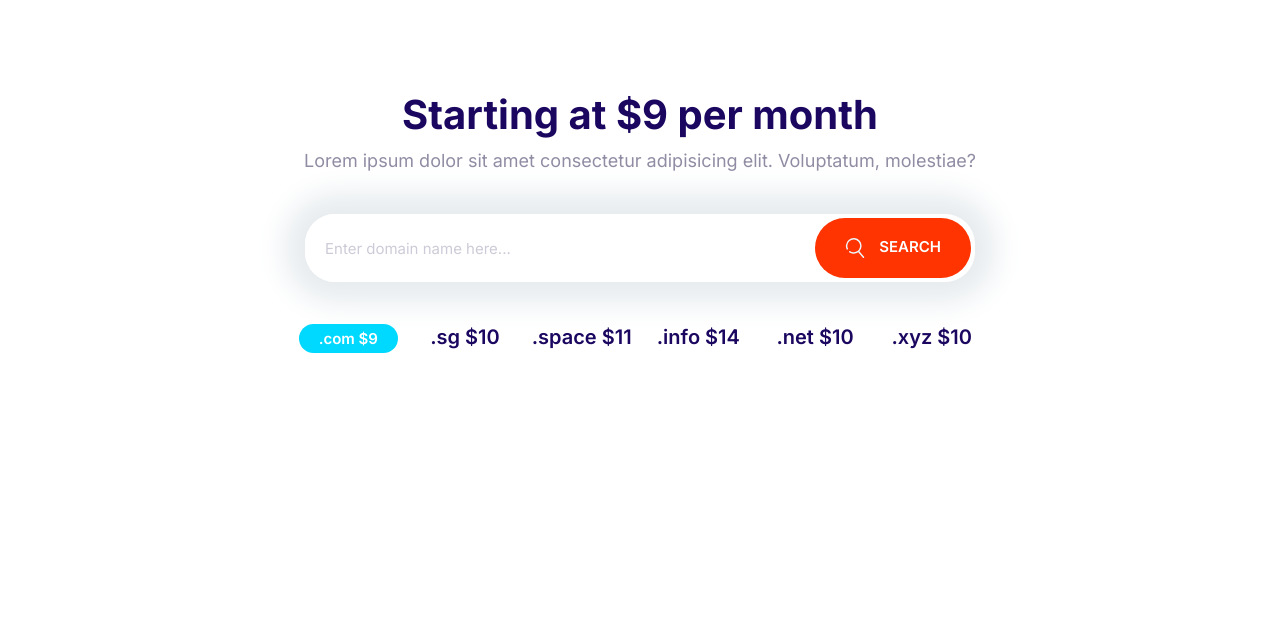
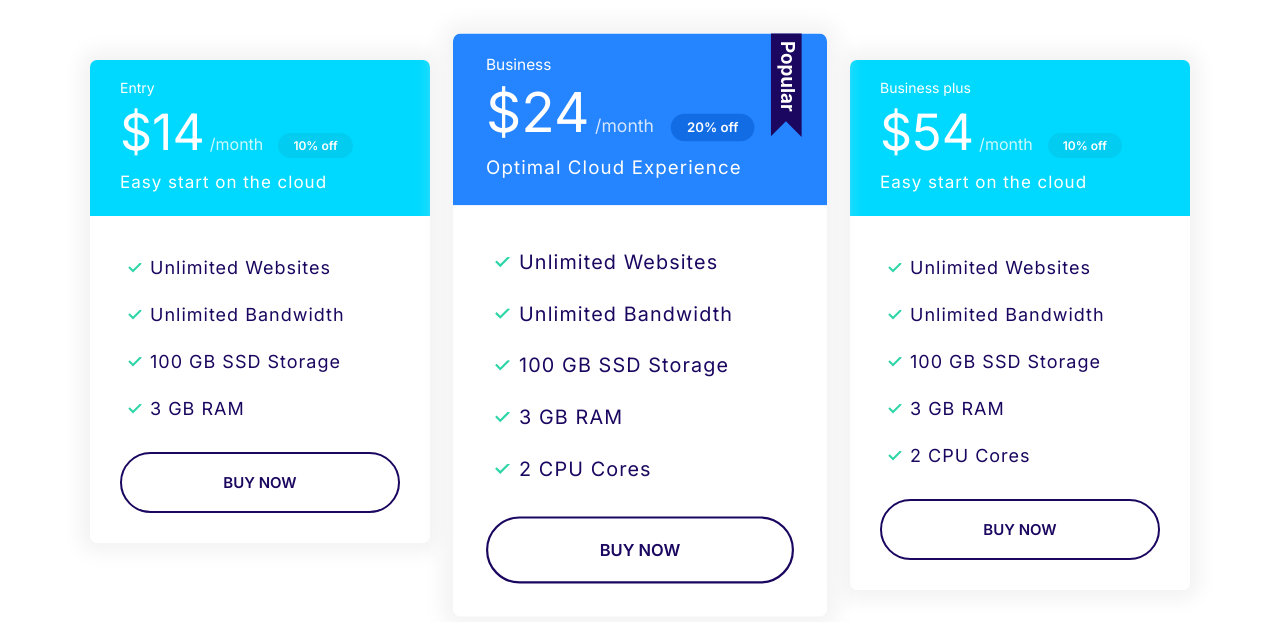
Before and after one commit to Minic246/course, a plain HTML site: page index.html in a window 1280 px wide. Drawn offline with Linux system fonts and the light colour scheme.

Commit message:
build plan block component

```diff
--- a/CSS/styles.css
+++ b/CSS/styles.css
@@ -334,11 +334,19 @@ a {
   color: #fff;
 }
 
+.card--primary .badge--primary {
+  background: #126de4;
+}
+
 .card--secondary .badge--secondary {
   background: #02cdf1;
 }
 
 /* Plans */
+.plan {
+  transition: transform 0.2s ease-out;
+}
+
 .plan__name {
   color: #fff;
   font-size: 2.4rem;
@@ -369,6 +377,10 @@ a {
   margin-bottom: 2rem;
 }
 
+.plan--popular {
+  transform: scale(1.1);
+}
+
 .plan--popular .card__header {
   position: relative;
 }
@@ -380,6 +392,14 @@ a {
   position: absolute;
   top: -6px;
   right: 5%;
+}
+
+.plan:hover {
+  transform: scale(1.05);
+}
+
+.plan--popular:hover {
+  transform: scale(1.15);
 }
 
 @media screen and (min-width: 1024px) {
@@ -738,3 +758,13 @@ a {
     grid-template-columns: repeat(auto-fit, minmax(10rem, 1fr));
   }
 }
+
+/* Plans Block */
+.block-plans .grid {
+  gap: 8rem 4rem;
+}
+
+.block-plans .card {
+  max-width: 500px;
+  margin: 0 auto;
+}
--- a/index.html
+++ b/index.html
@@ -13,35 +13,71 @@
     <link rel="stylesheet" href="css/styles.css" />
   </head>
   <body>
-    <section class="block container block-domain">
-      <header class="block__header">
-        <h2>Starting at $9 per month</h2>
-        <p>
-          Lorem ipsum dolor sit amet consectetur adipisicing elit. Voluptatum,
-          molestiae?
-        </p>
-      </header>
-      <div class="input-group">
-        <input
-          type="text"
-          class="input"
-          placeholder="Enter domain name here..."
-        />
-        <button class="btn btn--accent">
-          <svg class="icon icon--white">
-            <use xlink:href="images/sprite.svg#search"></use>
-          </svg>
-          Search
-        </button>
+    <section class="block container block-plans">
+      <div class="grid grid--1x3">
+        <div class="plan">
+          <div class="card card--secondary">
+            <header class="card__header">
+              <h3 class="plan__name">Entry</h3>
+              <span class="plan__price">$14</span>
+              <span class="plan__billing-cycle">/month</span>
+              <span class="badge badge--secondary badge--small">10% off</span>
+              <span class="plan__description">Easy start on the cloud</span>
+            </header>
+            <div class="card__body">
+              <ul class="list list--tick">
+                <li class="list__item">Unlimited Websites</li>
+                <li class="list__item">Unlimited Bandwidth</li>
+                <li class="list__item">100 GB SSD Storage</li>
+                <li class="list__item">3 GB RAM</li>
+              </ul>
+              <button class="btn btn--outline btn--block">Buy Now</button>
+            </div>
+          </div>
+        </div>
+        <div class="plan plan--popular">
+          <div class="card card--primary">
+            <header class="card__header">
+              <h3 class="plan__name">Business</h3>
+              <span class="plan__price">$24</span>
+              <span class="plan__billing-cycle">/month</span>
+              <span class="badge badge--primary badge--small">20% off</span>
+              <span class="plan__description">Optimal Cloud Experience</span>
+            </header>
+            <div class="card__body">
+              <ul class="list list--tick">
+                <li class="list__item">Unlimited Websites</li>
+                <li class="list__item">Unlimited Bandwidth</li>
+                <li class="list__item">100 GB SSD Storage</li>
+                <li class="list__item">3 GB RAM</li>
+                <li class="list__item">2 CPU Cores</li>
+              </ul>
+              <button class="btn btn--outline btn--block">Buy Now</button>
+            </div>
+          </div>
+        </div>
+        <div class="plan">
+          <div class="card card--secondary">
+            <header class="card__header">
+              <h3 class="plan__name">Business plus</h3>
+              <span class="plan__price">$54</span>
+              <span class="plan__billing-cycle">/month</span>
+              <span class="badge badge--secondary badge--small">10% off</span>
+              <span class="plan__description">Easy start on the cloud</span>
+            </header>
+            <div class="card__body">
+              <ul class="list list--tick">
+                <li class="list__item">Unlimited Websites</li>
+                <li class="list__item">Unlimited Bandwidth</li>
+                <li class="list__item">100 GB SSD Storage</li>
+                <li class="list__item">3 GB RAM</li>
+                <li class="list__item">2 CPU Cores</li>
+              </ul>
+              <button class="btn btn--outline btn--block">Buy Now</button>
+            </div>
+          </div>
+        </div>
       </div>
-      <ul class="list block-domain__prices">
-        <li><span class="badge badge--secondary">.com $9</span></li>
-        <li>.sg $10</li>
-        <li>.space $11</li>
-        <li>.info $14</li>
-        <li>.net $10</li>
-        <li>.xyz $10</li>
-      </ul>
     </section>
     <script src="js/main.js"></script>
   </body>
```
Also changed, not shown: components/block-plans.html (added, +66 -0 lines).
